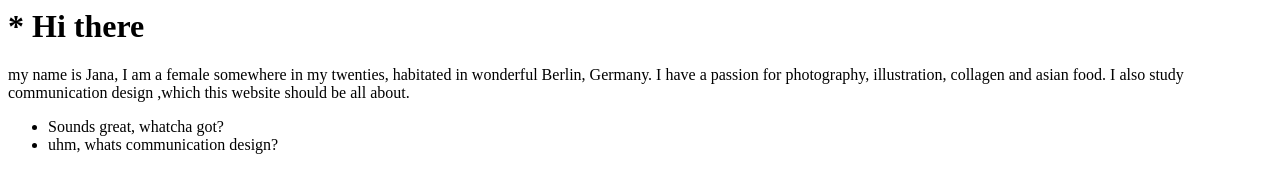
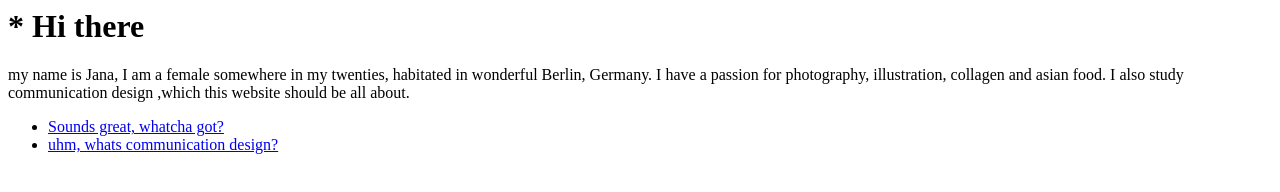
Before and after one commit to lefabus/Website_2017, a plain HTML site: page index.html in a window 1280 px wide. Drawn offline with Linux system fonts and the light colour scheme.

Commit message:
add website links

```diff
--- a/index.html
+++ b/index.html
@@ -20,8 +20,8 @@
   </div>
   <div class="buttons">
     <ul>
-      <li>Sounds great, whatcha got?</li>
-      <li>uhm, whats communication design?</li>
+      <li> <a href="portfolio.html"> Sounds great, whatcha got?</li>
+      <li> <a href="explain.html">uhm, whats communication design?</li>
     </ul>
   </div>
 </body>
```
Also changed, not shown: explain.html (+2 -2 lines), 1 other file.
